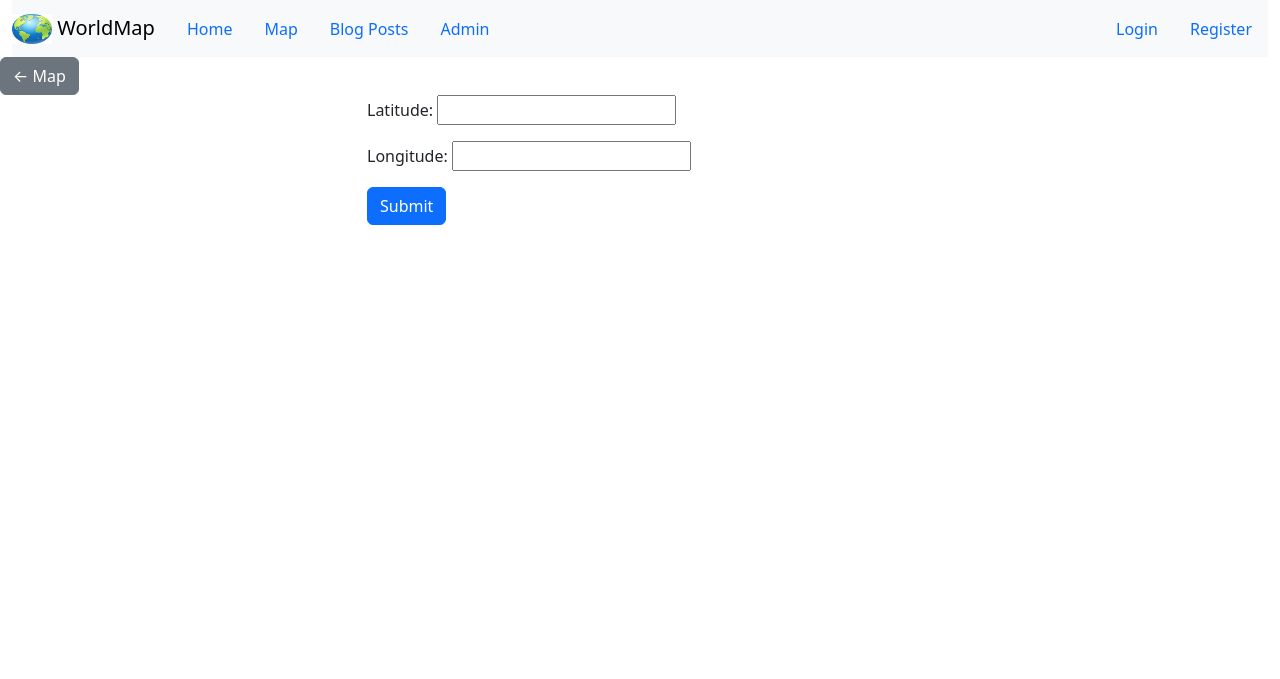
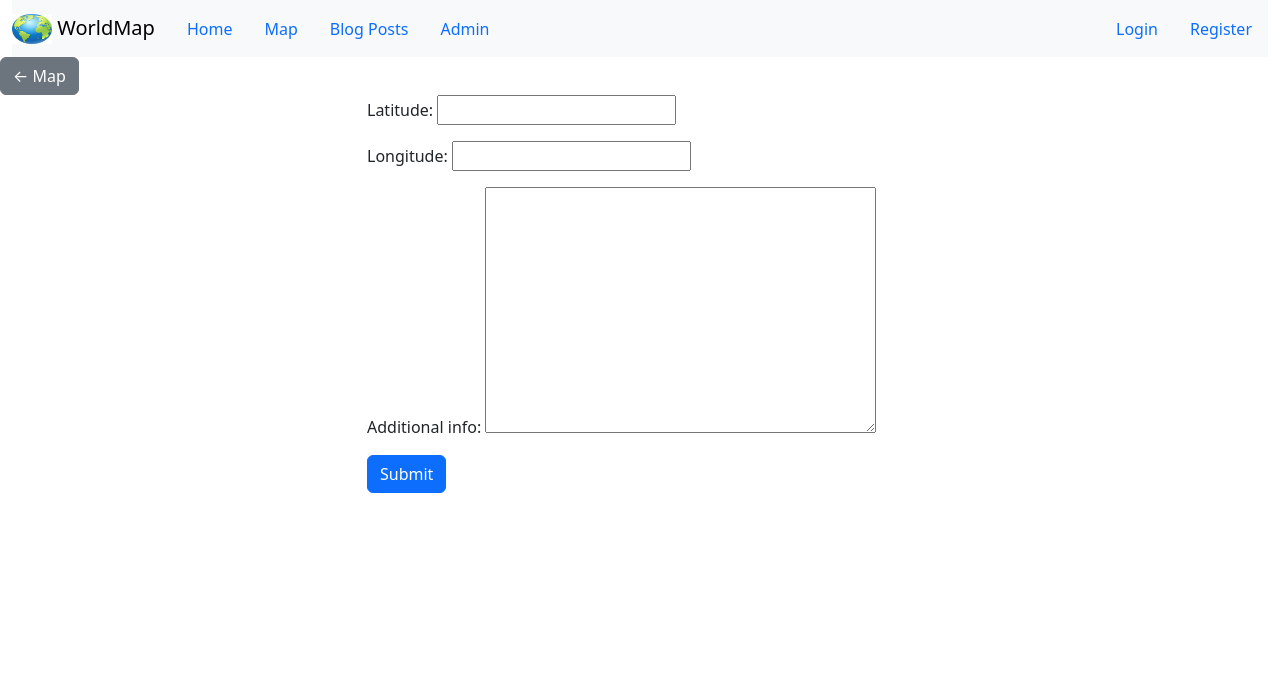
Before and after one commit to morgan360/worldmap, a Django app: page /maps/ in a window 1280 px wide. Shown: the top 679 px of the page. Run offline with Django 4.2, Linux system fonts and the light colour scheme; parts of the project's set-up code (start-up, migrations or seed data) failed here and were passed over; some libraries are stand-ins or nearby versions.

Commit message:
Maps added
Signed-off-by: Morgan McKnight <69460926+morgan360@users.noreply.github.com>

```diff
--- a/maps/forms.py
+++ b/maps/forms.py
@@ -7,7 +7,7 @@ from .models import Coordinates
 class CoordinatesForm(forms.ModelForm):
     latitude = forms.CharField(max_length=20)  # Use forms.CharField instead of models.CharField
     longitude = forms.CharField(max_length=20)  # Use forms.CharField instead of models.CharField
-
+    additional_info = forms.CharField(widget=forms.Textarea, required=False)  # Add additional_info field
     class Meta:
         model = Coordinates
         fields = '__all__'
--- a/maps/models.py
+++ b/maps/models.py
@@ -1,10 +1,10 @@
 from django.db import models
 
 
-# Create your models here.
 class Coordinates(models.Model):
-    latitude = models.FloatField(max_length=20)
-    longitude = models.FloatField(max_length=20)
+    latitude = models.DecimalField(max_digits=9, decimal_places=6)
+    longitude = models.DecimalField(max_digits=9, decimal_places=6)
+    additional_info = models.TextField(blank=True)  # Add this field
 
     def __str__(self):
         return f"Latitude: {self.latitude}, Longitude: {self.longitude}"
--- a/maps/templates/maps/maps_form.html
+++ b/maps/templates/maps/maps_form.html
@@ -12,12 +12,16 @@
                 <form method="POST" action="">
                     {% csrf_token %}
                     <div class="mb-3">
-                        {{ form.latitude.label_tag }} <!-- Label for the 'lat' field -->
-                        {{ form.latitude }} <!-- Input widget for the 'lat' field -->
+                        {{ form.latitude.label_tag }} <!-- Label for the 'latitude' field -->
+                        {{ form.latitude }} <!-- Input widget for the 'latitude' field -->
                     </div>
                     <div class="mb-3">
-                        {{ form.longitude.label_tag }} <!-- Label for the 'lon' field -->
-                        {{ form.longitude }} <!-- Input widget for the 'lon' field -->
+                        {{ form.longitude.label_tag }} <!-- Label for the 'longitude' field -->
+                        {{ form.longitude }} <!-- Input widget for the 'longitude' field -->
+                    </div>
+                    <div class="mb-3">
+                        {{ form.additional_info.label_tag }} <!-- Label for the 'additional_info' field -->
+                        {{ form.additional_info }} <!-- Input widget for the 'additional_info' field -->
                     </div>
                     <button type="submit" class="btn btn-primary">Submit</button>
                 </form>
--- a/maps/views.py
+++ b/maps/views.py
@@ -20,12 +20,14 @@ def coordinates_form(request):
     return render(request, 'maps/maps_form.html', context)
 
 def maps(request):
-    coordinates_list = Coordinates.objects.values_list('latitude', 'longitude')
+    coordinates_list = Coordinates.objects.values_list('latitude', 'longitude', 'additional_info')
 
     map = folium.Map(location=[0, 0], zoom_start=2)
 
-    for latitude, longitude in coordinates_list:  # Corrected spelling
-        folium.Marker([latitude, longitude]).add_to(map)
+    for latitude, longitude, additional_info in coordinates_list:
+        popup_content = f"Latitude: {latitude}-Longitude: {longitude}-Additional Text Here: {additional_info}"
+        popup = folium.Popup(popup_content, parse_html=True)
+        folium.Marker([latitude, longitude], popup=popup).add_to(map)
 
     folium.raster_layers.TileLayer('Stamen Terrain').add_to(map)
     folium.raster_layers.TileLayer('Stamen Toner').add_to(map)
@@ -37,6 +39,7 @@ def maps(request):
         'map': map,
     }
     return render(request, 'maps/maps.html', context)
+
 
 
 def delete_coordinates(request):
```
Also changed, not shown: maps/migrations/0003_coordinates_additional_info_and_more.py (added).
